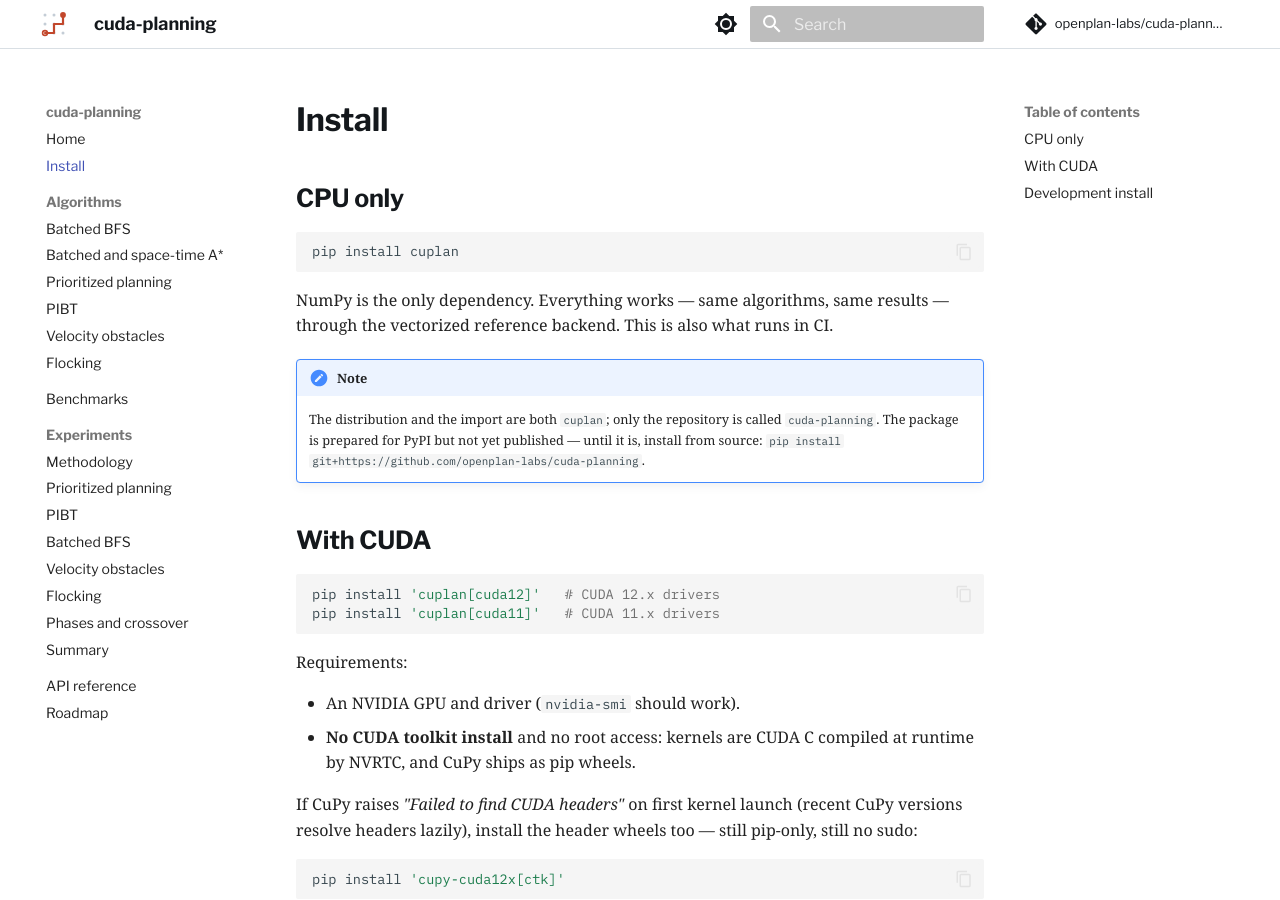
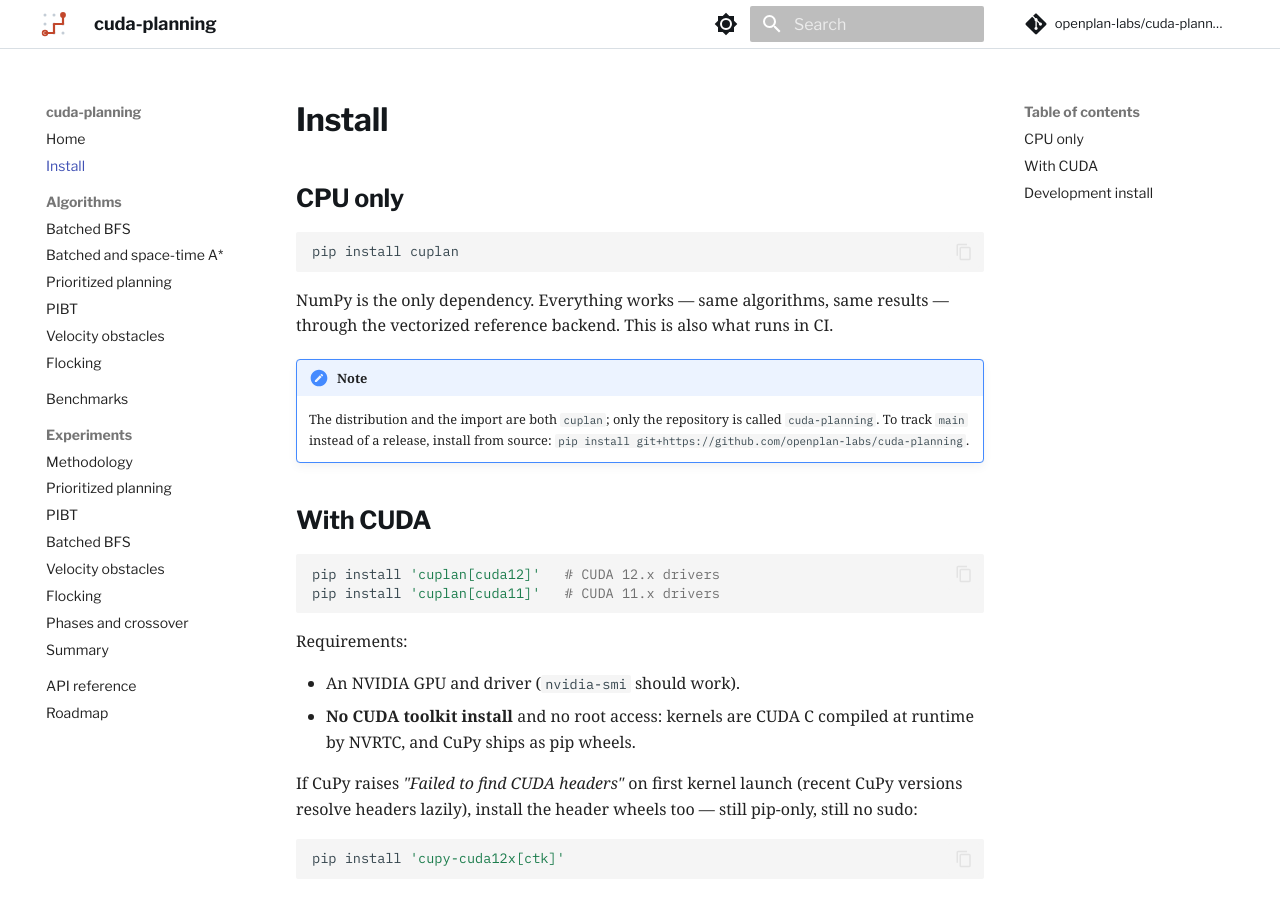
Before and after one commit to openplan-labs/cuda-planning, an MkDocs documentation site: the page built from docs/install.md, in a window 1280 px wide and 900 px high. Built offline with MkDocs 1.6.1 and Material for MkDocs 9.7.7, drawn with Linux system fonts in a browser that asks for light colours; comment, search, counter and statistics services are not loaded.

Commit message:
cuplan 0.1.0 is on PyPI
Live version badge, and the install text no longer says the package is
unpublished. The git+https install stays, reframed as how to track main
rather than as a workaround. RELEASING.md drops its first-release-only
step, which is now spent.

```diff
--- a/docs/install.md
+++ b/docs/install.md
@@ -12,8 +12,8 @@ runs in CI.
 
 !!! note
     The distribution and the import are both `cuplan`; only the
-    repository is called `cuda-planning`. The package is prepared for
-    PyPI but not yet published — until it is, install from source:
+    repository is called `cuda-planning`. To track `main` instead of a
+    release, install from source:
     `pip install git+https://github.com/openplan-labs/cuda-planning`.
 
 ## With CUDA
```
Also changed, not shown: README.md (+3 -3 lines), RELEASING.md (+4 -22 lines).
